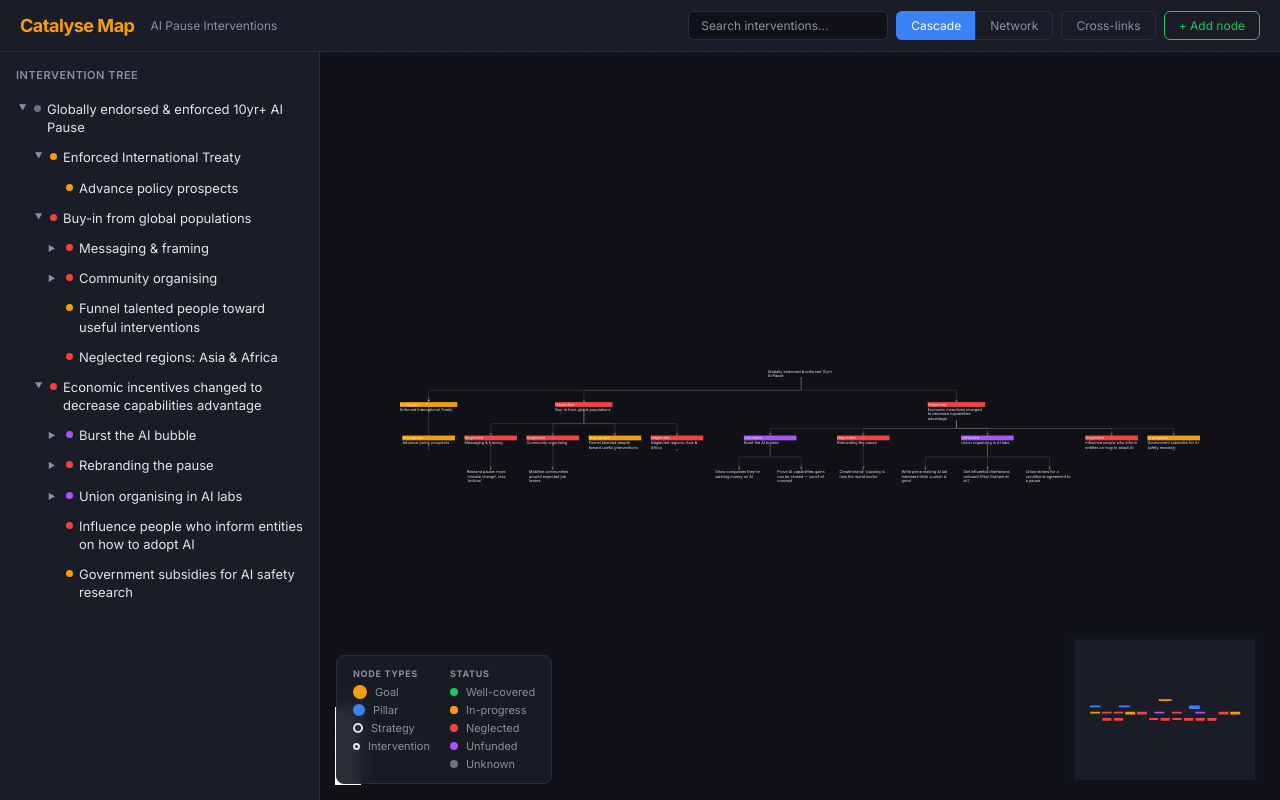
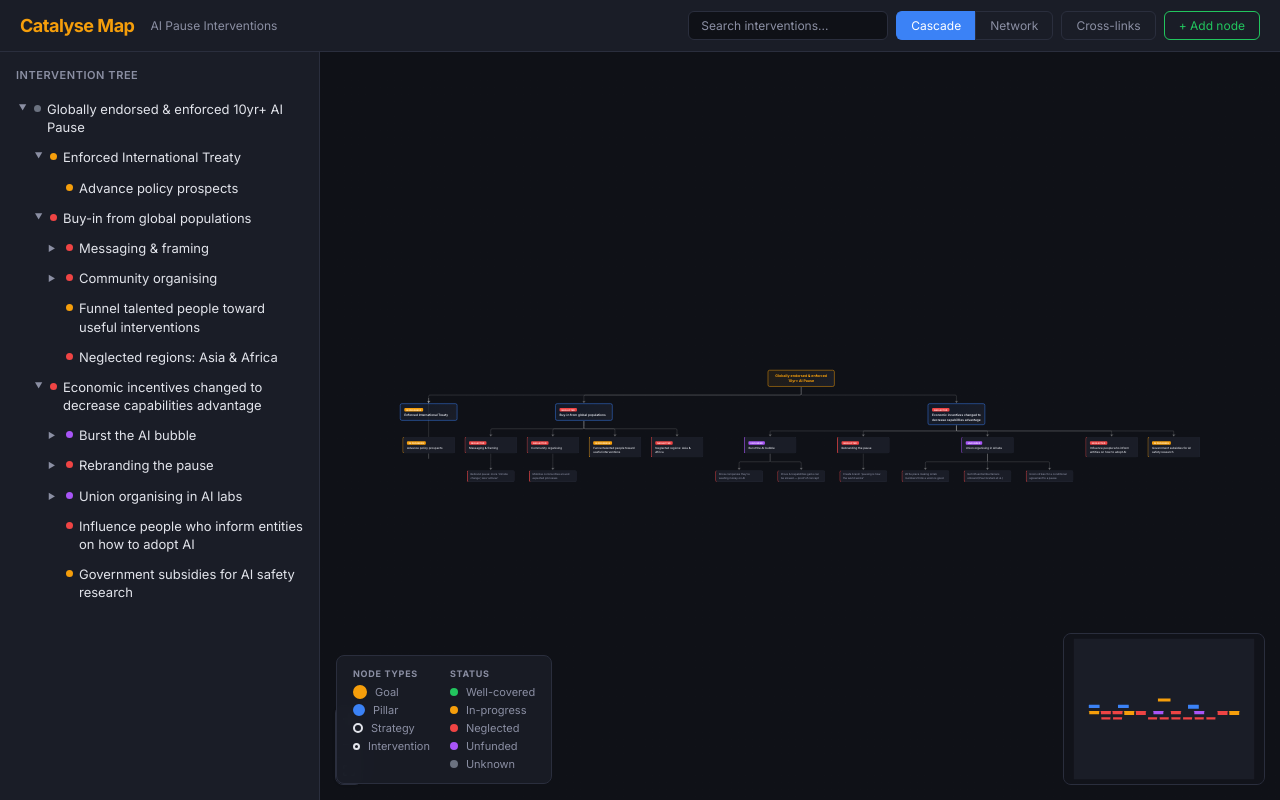
Before and after one commit to Username-Matilda/Catalyse-Map, a React (Vite) app: page / in a window 1280 px wide. Built offline with nearby package versions, Linux system fonts and the light colour scheme.

Commit message:
Update styles: card-style nodes, dark theme ReactFlow overrides, remove sigma styles

```diff
--- a/src/styles.css
+++ b/src/styles.css
@@ -35,7 +35,7 @@ body {
   height: 100vh;
 }
 
-/* ── Top Bar ── */
+/* \u2500\u2500 Top Bar \u2500\u2500 */
 .topbar {
   height: 52px;
   background: var(--surface);
@@ -139,14 +139,14 @@ body {
   background: rgba(34, 197, 94, 0.1);
 }
 
-/* ── Layout ── */
+/* \u2500\u2500 Layout \u2500\u2500 */
 .layout {
   display: flex;
   flex: 1;
   overflow: hidden;
 }
 
-/* ── Sidebar ── */
+/* \u2500\u2500 Sidebar \u2500\u2500 */
 .sidebar {
   width: var(--sidebar-width);
   background: var(--surface);
@@ -216,34 +216,133 @@ body {
   flex: 1;
 }
 
-/* ── Graph View ── */
+/* \u2500\u2500 Graph View \u2500\u2500 */
 .graph-view {
   flex: 1;
   position: relative;
-  background:
-    radial-gradient(circle at 1px 1px, rgba(255, 255, 255, 0.03) 1px, transparent 0);
-  background-size: 30px 30px;
 }
 
-.sigma-container {
-  position: absolute;
-  inset: 0;
+/* \u2500\u2500 ReactFlow Node Cards \u2500\u2500 */
+.rf-node {
+  background: var(--surface);
+  border: 1px solid var(--border);
+  border-radius: 8px;
+  padding: 12px 16px;
+  color: var(--text);
+  font-family: "Inter", sans-serif;
+  cursor: pointer;
+  transition: box-shadow 0.15s, opacity 0.15s;
 }
 
-.graph-tooltip {
-  position: absolute;
-  top: 16px;
-  left: 50%;
-  transform: translateX(-50%);
-  background: var(--surface);
-  border: 1px solid var(--border);
-  border-radius: 6px;
-  padding: 6px 14px;
+.rf-node:hover {
+  box-shadow: 0 0 0 1px rgba(255, 255, 255, 0.1), 0 4px 16px rgba(0, 0, 0, 0.3);
+}
+
+.rf-node-goal {
+  border: 2px solid var(--accent-orange);
+  background: linear-gradient(135deg, rgba(245, 158, 11, 0.08), var(--surface));
+  text-align: center;
+}
+
+.rf-node-goal .rf-node-title {
+  font-size: 15px;
+  font-weight: 700;
+  color: var(--accent-orange);
+}
+
+.rf-node-pillar {
+  border: 2px solid var(--accent-blue);
+  background: linear-gradient(135deg, rgba(59, 130, 246, 0.08), var(--surface));
+}
+
+.rf-node-pillar .rf-node-title {
+  font-size: 13px;
+  font-weight: 600;
+  color: var(--text);
+}
+
+.rf-node-strategy {
+  border-left: 3px solid var(--accent-orange);
+}
+
+.rf-node-strategy .rf-node-title {
   font-size: 12px;
-  color: var(--text);
-  pointer-events: none;
-  z-index: 50;
-  white-space: nowrap;
+  font-weight: 500;
+}
+
+.rf-node-intervention {
+  border-left: 3px solid var(--accent-red);
+  padding: 8px 12px;
+}
+
+.rf-node-intervention .rf-node-title {
+  font-size: 11px;
+  font-weight: 500;
+  color: var(--text-muted);
+}
+
+.rf-node-badge {
+  font-size: 9px;
+  font-weight: 600;
+  text-transform: uppercase;
+  letter-spacing: 0.03em;
+  padding: 2px 8px;
+  border-radius: 4px;
+  color: #fff;
+  display: inline-block;
+  margin-bottom: 6px;
+}
+
+.rf-node-title {
+  line-height: 1.4;
+}
+
+.rf-dimmed .rf-node {
+  opacity: 0.15;
+}
+
+.selected .rf-node {
+  box-shadow: 0 0 0 2px var(--accent-blue), 0 4px 16px rgba(59, 130, 246, 0.25);
+}
+
+/* ReactFlow dark theme overrides */
+.react-flow__controls {
+  border: 1px solid var(--border) !important;
+  border-radius: 8px !important;
+  overflow: hidden;
+}
+
+.react-flow__controls button {
+  background: var(--surface) !important;
+  border-color: var(--border) !important;
+  color: var(--text-muted) !important;
+  fill: var(--text-muted) !important;
+}
+
+.react-flow__controls button:hover {
+  background: var(--surface-hover) !important;
+}
+
+.react-flow__controls svg {
+  fill: var(--text-muted) !important;
+}
+
+.react-flow__handle {
+  width: 6px !important;
+  height: 6px !important;
+  background: var(--border) !important;
+  border: none !important;
+  opacity: 0;
+}
+
+.react-flow__edge-path {
+  stroke-linecap: round;
+}
+
+.react-flow__minimap {
+  border: 1px solid var(--border) !important;
+  border-radius: 8px !important;
+  overflow: hidden;
 }
 
 .back-btn {
@@ -266,7 +365,7 @@ body {
   background: var(--surface-hover);
 }
 
-/* ── Legend ── */
+/* \u2500\u2500 Legend \u2500\u2500 */
 .legend {
   position: absolute;
   bottom: 16px;
@@ -326,7 +425,7 @@ body {
   white-space: nowrap;
 }
 
-/* ── Detail Panel ── */
+/* \u2500\u2500 Detail Panel \u2500\u2500 */
 .detail-panel {
   width: var(--detail-width);
   background: var(--surface);
@@ -416,7 +515,7 @@ body {
   background: rgba(59, 130, 246, 0.2);
 }
 
-/* ── Badges ── */
+/* \u2500\u2500 Badges \u2500\u2500 */
 .node-badge {
   font-size: 9px;
   padding: 3px 8px;
@@ -452,7 +551,7 @@ body {
   color: #6b7280;
 }
 
-/* ── Research Questions ── */
+/* \u2500\u2500 Research Questions \u2500\u2500 */
 .research-q {
   padding: 8px 12px;
   background: var(--bg);
@@ -463,7 +562,7 @@ body {
   border-left: 2px solid var(--accent-teal);
 }
 
-/* ── Resources ── */
+/* \u2500\u2500 Resources \u2500\u2500 */
 .resource-item {
   display: flex;
   align-items: center;
@@ -493,7 +592,7 @@ body {
   text-decoration: underline;
 }
 
-/* ── People ── */
+/* \u2500\u2500 People \u2500\u2500 */
 .person-item {
   display: flex;
   align-items: center;
@@ -531,7 +630,7 @@ body {
   color: var(--text-muted);
 }
 
-/* ── Child nodes ── */
+/* \u2500\u2500 Child nodes \u2500\u2500 */
 .child-node-item {
   display: flex;
   align-items: center;
@@ -547,7 +646,7 @@ body {
   color: var(--accent-blue);
 }
 
-/* ── Add buttons ── */
+/* \u2500\u2500 Add buttons \u2500\u2500 */
 .add-btn {
   display: flex;
   align-items: center;
@@ -570,14 +669,14 @@ body {
   color: var(--accent-blue);
 }
 
-/* ── Detail Tags ── */
+/* \u2500\u2500 Detail Tags \u2500\u2500 */
 .detail-tags {
   display: flex;
   flex-wrap: wrap;
   gap: 6px;
 }
 
-/* ── Tag Groups (Network sidebar) ── */
+/* \u2500\u2500 Tag Groups (Network sidebar) \u2500\u2500 */
 .tag-group {
   margin-bottom: 2px;
 }
@@ -618,7 +717,7 @@ body {
   /* inherits tree-node styles */
 }
 
-/* ── Scrollbar ── */
+/* \u2500\u2500 Scrollbar \u2500\u2500 */
 ::-webkit-scrollbar {
   width: 6px;
 }
```
